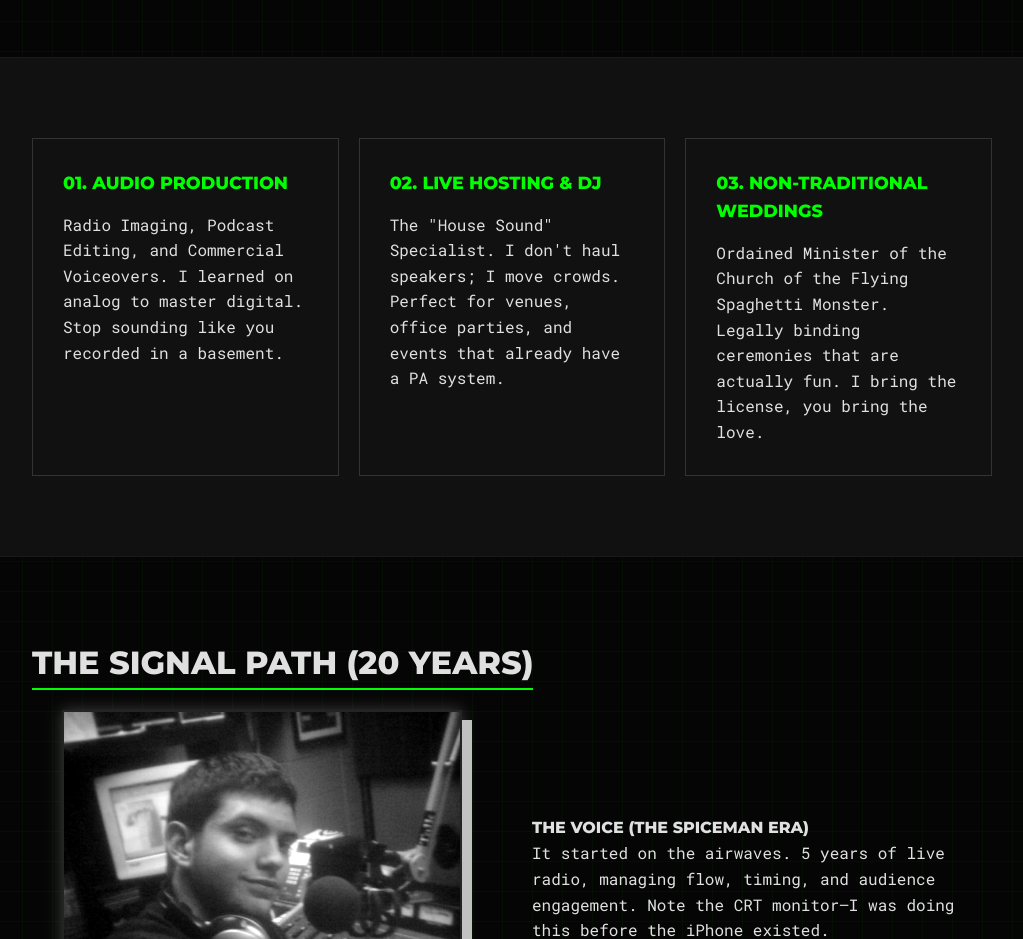
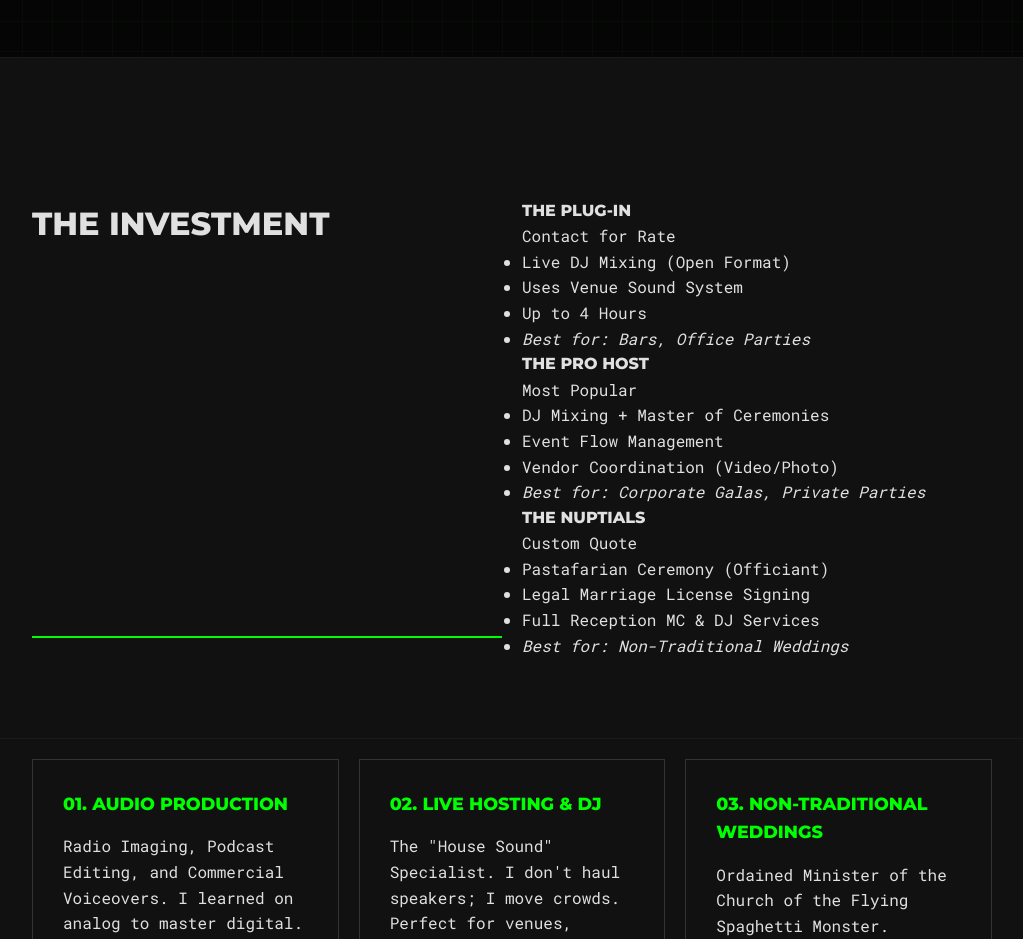
Before and after one commit to loltwerk/loltwerk.com, a plain HTML site: page index.html in a window 1280 px wide. Shown: the part 999-1938 px from the top of the page, without its empty margins (128-1151 px from the left). Drawn offline with Linux system fonts and the light colour scheme.

Commit message:
Add pricing section with service offerings
Added a new pricing section with service details.

```diff
--- a/index.html
+++ b/index.html
@@ -36,6 +36,47 @@
     </section>
 
     <section class="services" id="services">
+        <section class="pricing" id="pricing">
+        <div class="container">
+            <h3>THE INVESTMENT</h3>
+            <div class="pricing-grid">
+
+                <div class="price-card">
+                    <h4>THE PLUG-IN</h4>
+                    <p class="price">Contact for Rate</p>
+                    <ul>
+                        <li>Live DJ Mixing (Open Format)</li>
+                        <li>Uses Venue Sound System</li>
+                        <li>Up to 4 Hours</li>
+                        <li><em>Best for: Bars, Office Parties</em></li>
+                    </ul>
+                </div>
+
+                <div class="price-card featured">
+                    <h4>THE PRO HOST</h4>
+                    <p class="price">Most Popular</p>
+                    <ul>
+                        <li>DJ Mixing + Master of Ceremonies</li>
+                        <li>Event Flow Management</li>
+                        <li>Vendor Coordination (Video/Photo)</li>
+                        <li><em>Best for: Corporate Galas, Private Parties</em></li>
+                    </ul>
+                </div>
+
+                <div class="price-card">
+                    <h4>THE NUPTIALS</h4>
+                    <p class="price">Custom Quote</p>
+                    <ul>
+                        <li>Pastafarian Ceremony (Officiant)</li>
+                        <li>Legal Marriage License Signing</li>
+                        <li>Full Reception MC & DJ Services</li>
+                        <li><em>Best for: Non-Traditional Weddings</em></li>
+                    </ul>
+                </div>
+
+            </div>
+        </div>
+    </section>
         <div class="container">
             <div class="service-card">
                 <h4>01. AUDIO PRODUCTION</h4>
```
